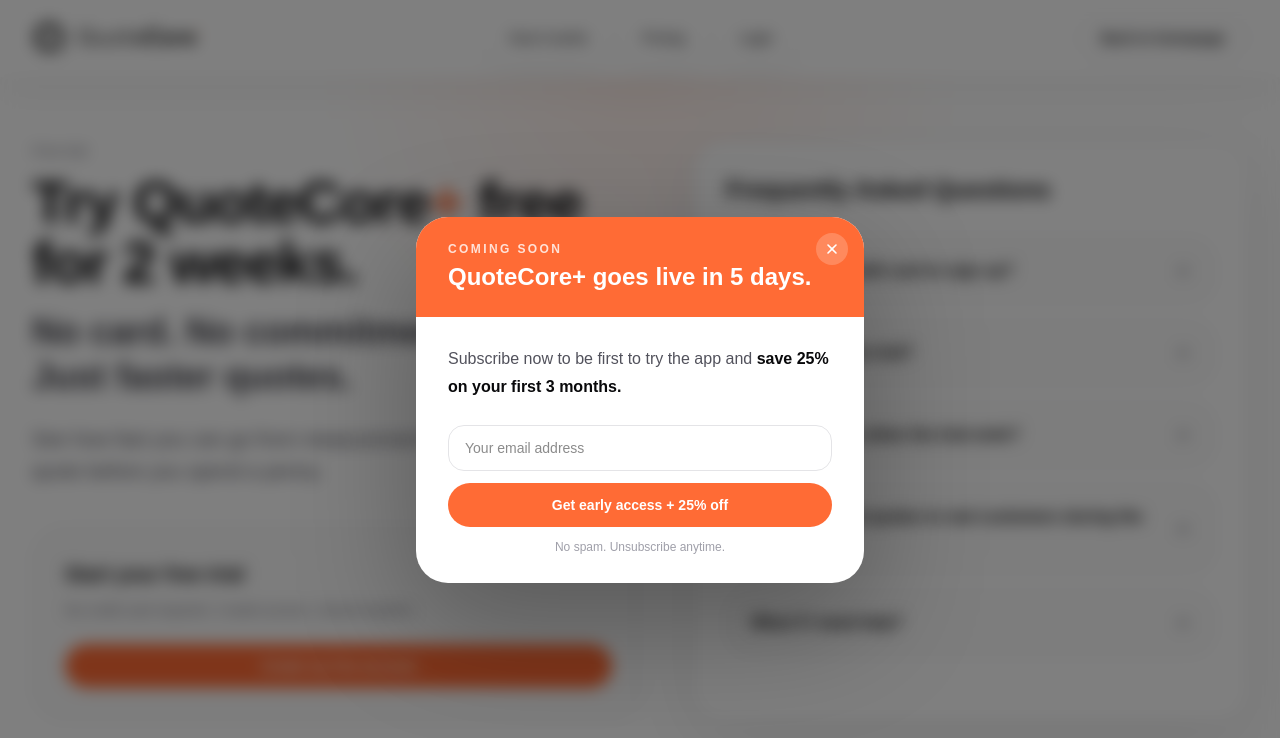
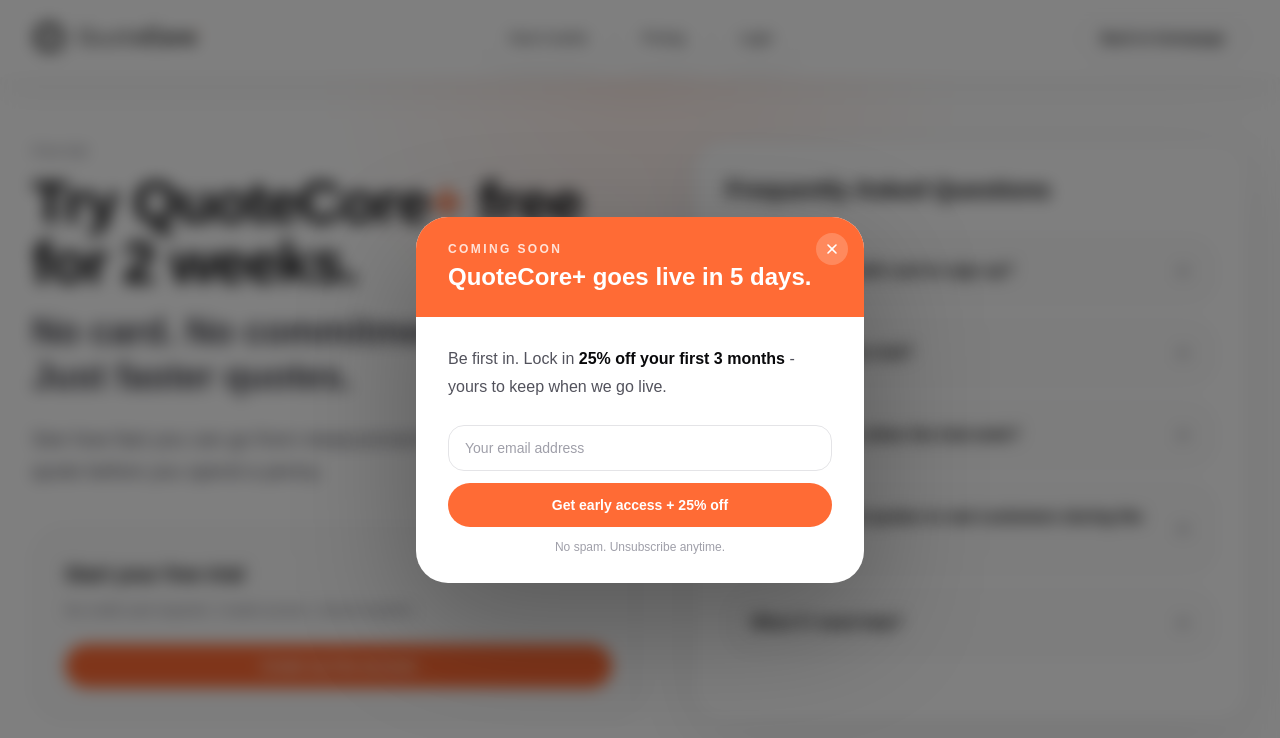
Before and after one commit to barrytheai/quotecore, a Next.js app: page /free-trial in a window 1280 px wide. Both pictures are taken after a click on the button "Create my free account". Shown: the top 738 px of the page. Built offline with nearby package versions, Linux system fonts and the light colour scheme; no server answers.

Commit message:
fix: popup copy updated, input text darker

```diff
--- a/components/EarlyAccessPopup.tsx
+++ b/components/EarlyAccessPopup.tsx
@@ -101,8 +101,9 @@
           ) : (
             <>
               <p className="text-zinc-600 leading-7">
-                Subscribe now to be first to try the app and{" "}
-                <span className="font-semibold text-zinc-950">save 25% on your first 3 months.</span>
+                Be first in. Lock in{" "}
+                <span className="font-semibold text-zinc-950">25% off your first 3 months</span>{" "}
+                - yours to keep when we go live.
               </p>
 
               <form onSubmit={handleSubmit} className="mt-6">
@@ -112,7 +113,7 @@
                   value={email}
                   onChange={(e) => setEmail(e.target.value)}
                   placeholder="Your email address"
-                  className="w-full rounded-2xl border border-zinc-200 px-4 py-3 text-sm outline-none transition focus:border-[#FF6B35]"
+                  className="w-full rounded-2xl border border-zinc-200 px-4 py-3 text-sm text-zinc-950 placeholder:text-zinc-400 outline-none transition focus:border-[#FF6B35]"
                 />
                 {errorMsg && (
                   <p className="mt-2 text-xs text-red-500">{errorMsg}</p>
```
